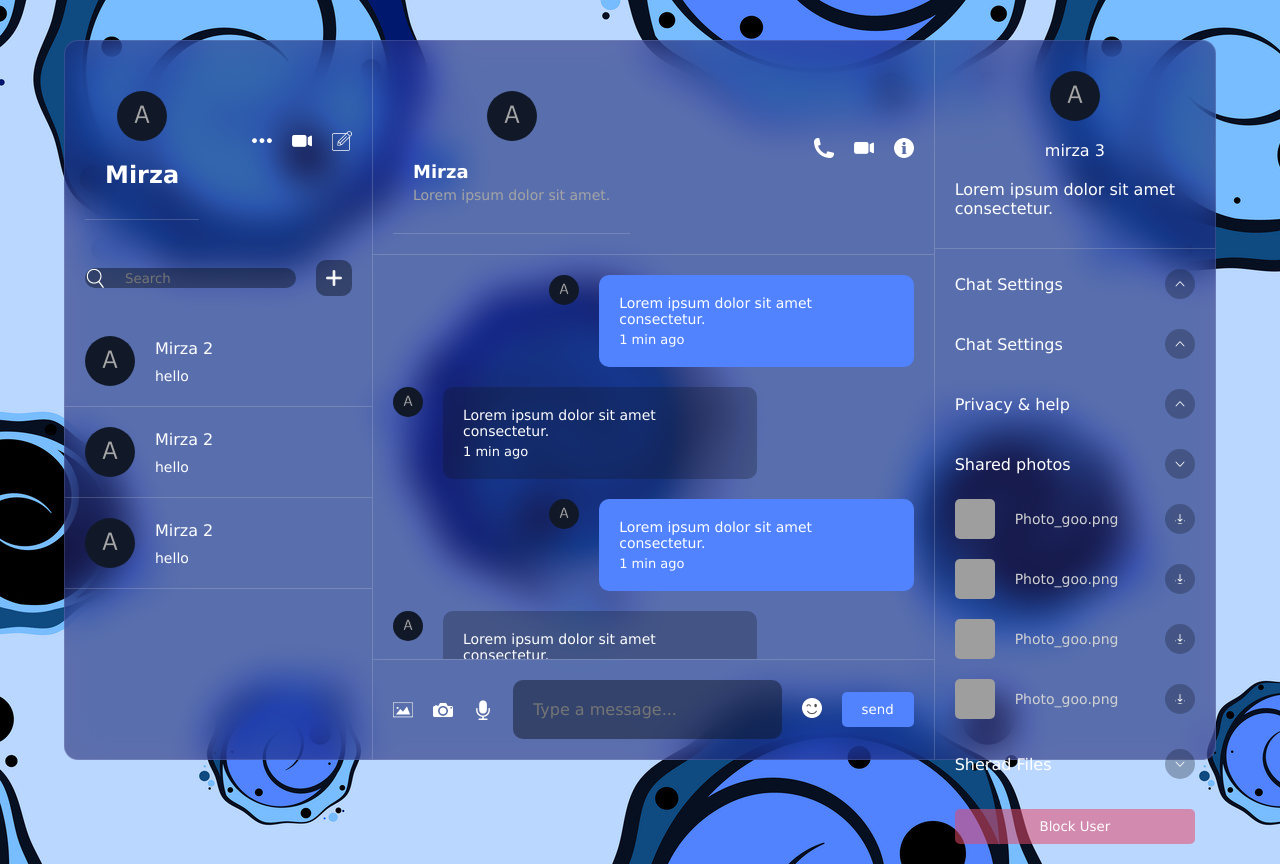
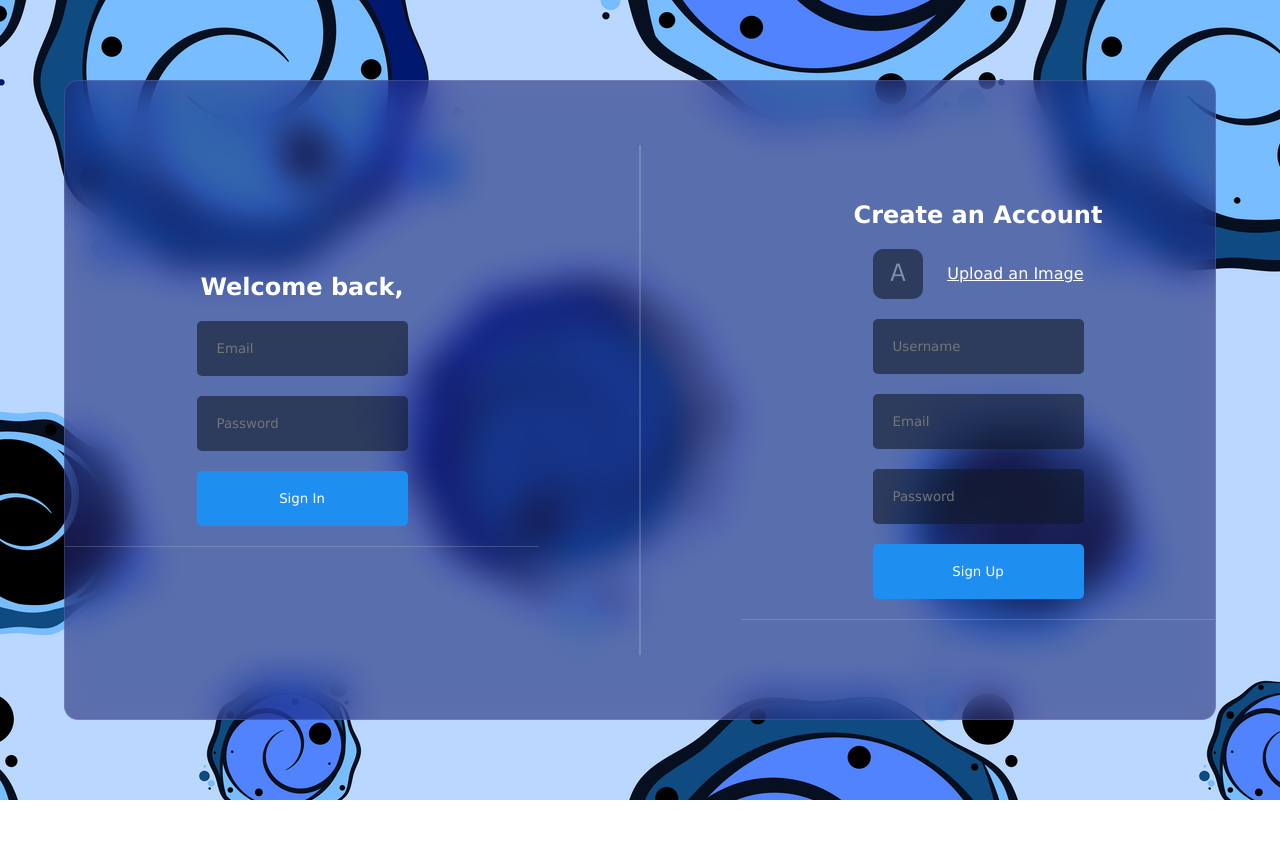
Before and after one commit to Mirza2018/React-chat-app, a React (Vite) app: page / in a window 1280 px wide. After the commit the page ends 800 px from the top, so only its background shows below. Built offline with nearby package versions, Linux system fonts and the light colour scheme; grey boxes are pictures that could not be loaded; the HTML template or start-up script is replaced by a standard one.

Commit message:
login component

```diff
--- a/package.json
+++ b/package.json
@@ -14,7 +14,8 @@
   "dependencies": {
     "emoji-picker-react": "^4.11.1",
     "react": "^18.2.0",
-    "react-dom": "^18.2.0"
+    "react-dom": "^18.2.0",
+    "react-toastify": "^10.0.5"
   },
   "devDependencies": {
     "@types/react": "^18.2.66",
--- a/src/App.jsx
+++ b/src/App.jsx
@@ -2,14 +2,25 @@
 import Chat from './component/chat/Chat';
 import Detail from './component/detail/Detail';
 import List from './component/list/List';
+import Login from './component/login/Login';
 
 
 const App = () => {
+  const user=false;
+
     return (
       <div className='container'>
-        <List/>
+        {
+          user?
+          <>
+          <List/>
         <Chat/>
         <Detail/>
+     </>
+          :
+          <Login/>
+        }
+
       </div>
     )
   }
--- a/src/component/chat/Chat.jsx
+++ b/src/component/chat/Chat.jsx
@@ -1,4 +1,4 @@
-import React, { useState } from 'react';
+import React, { useEffect, useRef, useState } from 'react';
 import "./chat.css"
 import EmojiPicker from 'emoji-picker-react';
 
@@ -12,8 +12,10 @@
 setOpen(!open)
 
     }
-    // console.log(text);
-
+const endRef=useRef(null)
+    useEffect(()=>{
+        endRef.current?.scrollIntoView({behavior:"smooth"})
+    },[])
 
 
     return (
@@ -96,10 +98,8 @@
                     <span>1 min ago</span>
                 </div>
             </div>
-
+            <div ref={endRef}></div>
            </div>
-
-
            <div className="bottom">
             <div className="icons">
                 <img src="./img.png" alt="" />
--- a/src/component/detail/Detail.jsx
+++ b/src/component/detail/Detail.jsx
@@ -92,6 +92,7 @@
                     </div>
                 </div>
                 <button>Block User</button>
+                <button className='logout'>Logout</button>
             </div>
         </div>
     );
--- a/src/component/detail/detail.css
+++ b/src/component/detail/detail.css
@@ -7,7 +7,7 @@
     display: flex;
     flex-direction: column;
     align-items: center;
-    gap: 20px;
+    gap: 15px;
     border-bottom:1px solid #dddddd35 ;
 }
 .user img{
@@ -20,7 +20,7 @@
     padding: 20px;
     display: flex;
     flex-direction: column;
-    gap: 30px;
+    gap: 25px;
 
 }
 .option{
@@ -76,7 +76,7 @@
     cursor: pointer;
  }
 .info button{
-    padding: 10px 20px;
+    padding: 15px;
     background-color: rgba(230, 74, 105, 0.533);
     color: white;
     border: none;
@@ -85,4 +85,20 @@
     &:hover{
         background-color: rgba(220, 20, 60, 0.796);
     }
+    &.logout{
+padding: 10px;
+background-color: #1a73e8;
+    }
 }
+
+/* #logout{
+    padding: 10px 20px;
+    background-color: rgba(74, 116, 230, 0.315);
+    color: white;
+    border: none;
+    border-radius: 5px;
+    cursor:pointer;
+    &:hover{
+        background-color: rgba(20, 40, 220, 0.796);
+    }
+} */
--- /dev/null
+++ b/src/component/login/Login.jsx
@@ -0,0 +1,53 @@
+import React, { useState } from 'react';
+import "./login.css"
+
+const Login = () => {
+
+    const [avatar,setAvatar]=useState({
+        file:"",
+        url:""
+    })
+const handleAvater=e=>{
+    if(e.target.files[0]){
+        setAvatar({
+            file:e.target.files[0],
+            url:URL.createObjectURL(e.target.files[0])
+        })
+    }
+
+}
+
+    return (
+        <div className='login'>
+            <div className="item">
+                <h2>Welcome back,</h2>
+                <form action="">
+                     <input type="text" placeholder='Email' name="email" />
+                <input type="password" placeholder='Password' name="password" />
+                <button>Sign In</button>
+                </form>
+
+            </div>
+            <div className="separator"></div>
+            <div className="item">
+            <h2>Create an Account</h2>
+
+            <form action="">
+
+
+            <label htmlFor="file">
+                <img src={avatar.url || "./avatar.png"} alt="" />
+                Upload an Image </label>
+                <input type="file" style={{display:"none"}} id="file" onChange={handleAvater} />
+                <input type="text" placeholder='Username' name="username" />
+                <input type="text" placeholder='Email' name="email" />
+                <input type="password" placeholder='Password' name="password" />
+                <button>Sign Up</button>
+</form>
+
+            </div>
+        </div>
+    );
+};
+
+export default Login;
--- /dev/null
+++ b/src/component/login/login.css
@@ -0,0 +1,60 @@
+.login{
+    width: 100%;
+    height: 100%;
+    display: flex;
+    align-items: center;
+    gap: 100px;
+}
+.item{
+    flex: 1;
+    display: flex;
+    flex-direction: column;
+    align-items: center;
+    gap: 20px;
+}
+.item form{
+    display: flex;
+    flex-direction: column;
+    align-items: center;
+    justify-content: center;
+    gap: 20px;
+}
+.item input {
+    padding: 20px;
+    border: none;
+    outline: none;
+    background-color: rgba(17,25,40,0.6);
+    color: white;
+    border-radius: 5px;
+}
+.item label{
+    width: 100%;
+    display: flex;
+    align-items: center;
+    justify-content: space-between;
+    cursor: pointer;
+    text-decoration: underline;
+}
+.item img{
+    width: 50px;
+    height: 50px;
+    border-radius: 10px;
+    object-fit: cover;
+    opacity: 0.6;
+
+}
+.item button{
+    width: 100%;
+    padding: 20px;
+    border-radius: 5px;
+    border: none;
+    background-color: #1f8ef1;
+    color: white;
+    cursor: pointer;
+    font-weight: 500;
+}
+.separator{
+    height: 80%;
+    width: 2px;
+    background-color: #dddddd35;
+}
--- a/src/index.css
+++ b/src/index.css
@@ -14,7 +14,7 @@
     color:white
   }
   .container{
-    height: 90vh;
+    height: 80vh;
     width: 90vw;
     background-color: rgba(37, 36, 116, 0.589);
     backdrop-filter: blur(19px) saturate(180%);
```
Also changed, not shown: 1 other file (tests, documents, lock files or other folders).
